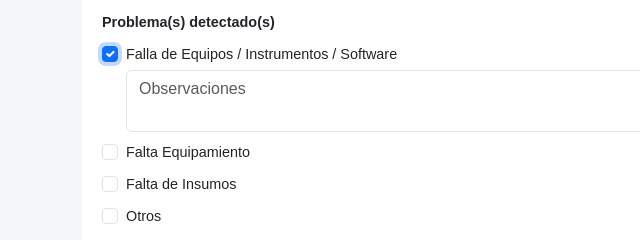
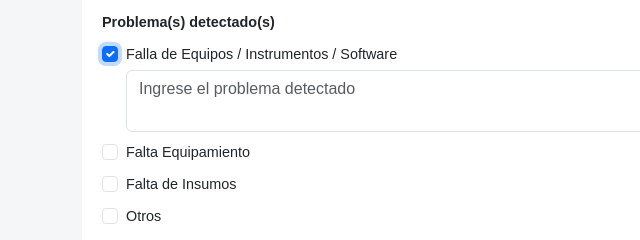
Before and after one commit to juanjmir/InformeNovedades, a plain HTML site: page index.html in a window 1280 px wide. Both pictures are taken after a click on the checkbox 110 px from the left and 463 px from the top of the page. Shown: the part 410-650 px from the top of the page, 0-640 px from the left. Drawn offline with nearby package versions, Linux system fonts and the light colour scheme.

Commit message:
Modify placeholder text for problem descriptions
Updated placeholder text for textarea inputs related to detected problems.

```diff
--- a/index.html
+++ b/index.html
@@ -71,25 +71,25 @@
   <div class="form-check mt-2">
     <input class="form-check-input problema" type="checkbox" data-id="equipos">
     <label class="form-check-label">Falla de Equipos / Instrumentos / Software</label>
-    <textarea class="form-control mt-1 d-none" id="obs-equipos" placeholder="Observaciones"></textarea>
+    <textarea class="form-control mt-1 d-none" id="obs-equipos" placeholder="Ingrese el problema detectado"></textarea>
   </div>
 
   <div class="form-check mt-2">
     <input class="form-check-input problema" type="checkbox" data-id="equipamiento">
     <label class="form-check-label">Falta Equipamiento</label>
-    <textarea class="form-control mt-1 d-none" id="obs-equipamiento" placeholder="Observaciones"></textarea>
+    <textarea class="form-control mt-1 d-none" id="obs-equipamiento" placeholder="Ingrese el problema detectado"></textarea>
   </div>
 
   <div class="form-check mt-2">
     <input class="form-check-input problema" type="checkbox" data-id="insumos">
     <label class="form-check-label">Falta de Insumos</label>
-    <textarea class="form-control mt-1 d-none" id="obs-insumos" placeholder="Observaciones"></textarea>
+    <textarea class="form-control mt-1 d-none" id="obs-insumos" placeholder="Ingrese el problema detectado"></textarea>
   </div>
 
   <div class="form-check mt-2">
     <input class="form-check-input problema" type="checkbox" data-id="otros">
     <label class="form-check-label">Otros</label>
-    <textarea class="form-control mt-1 d-none" id="obs-otros" placeholder="Observaciones"></textarea>
+    <textarea class="form-control mt-1 d-none" id="obs-otros" placeholder="Ingrese el problema detectado"></textarea>
   </div>
 
   <div class="mt-3">
```
